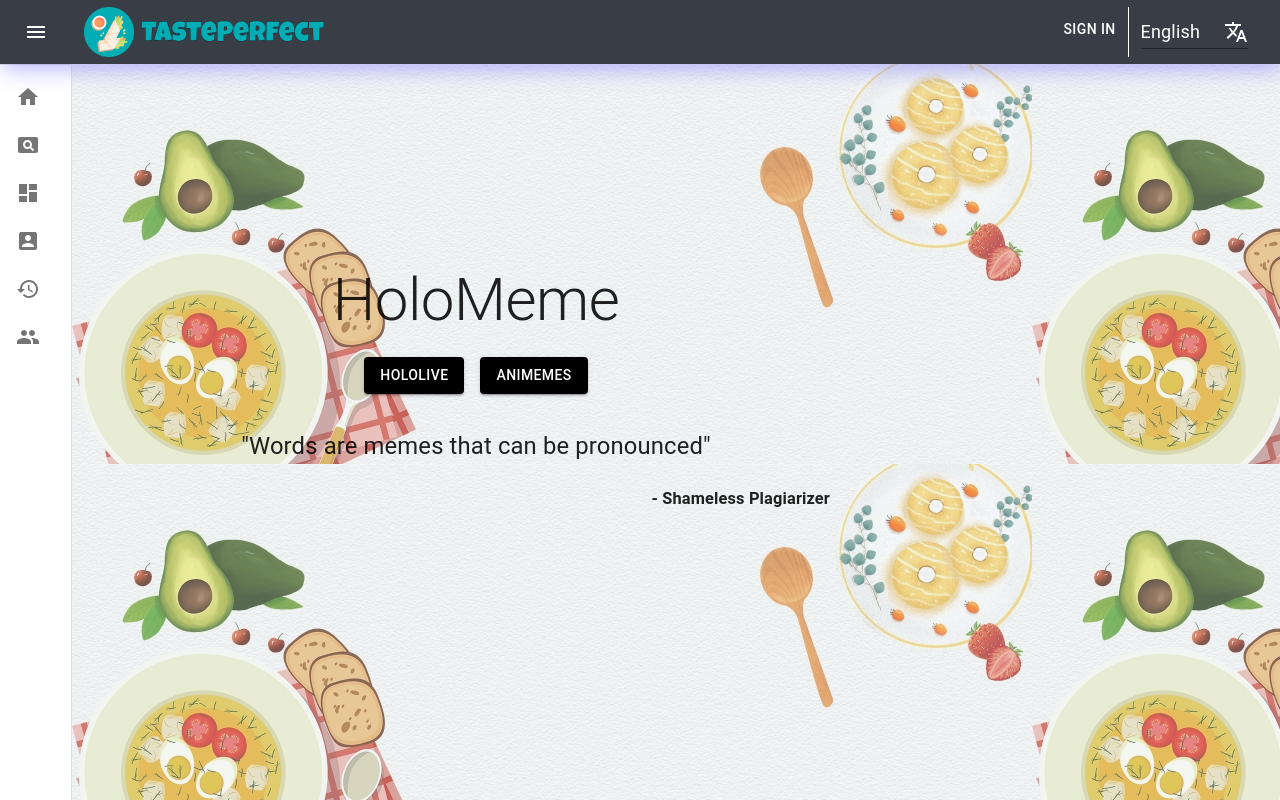
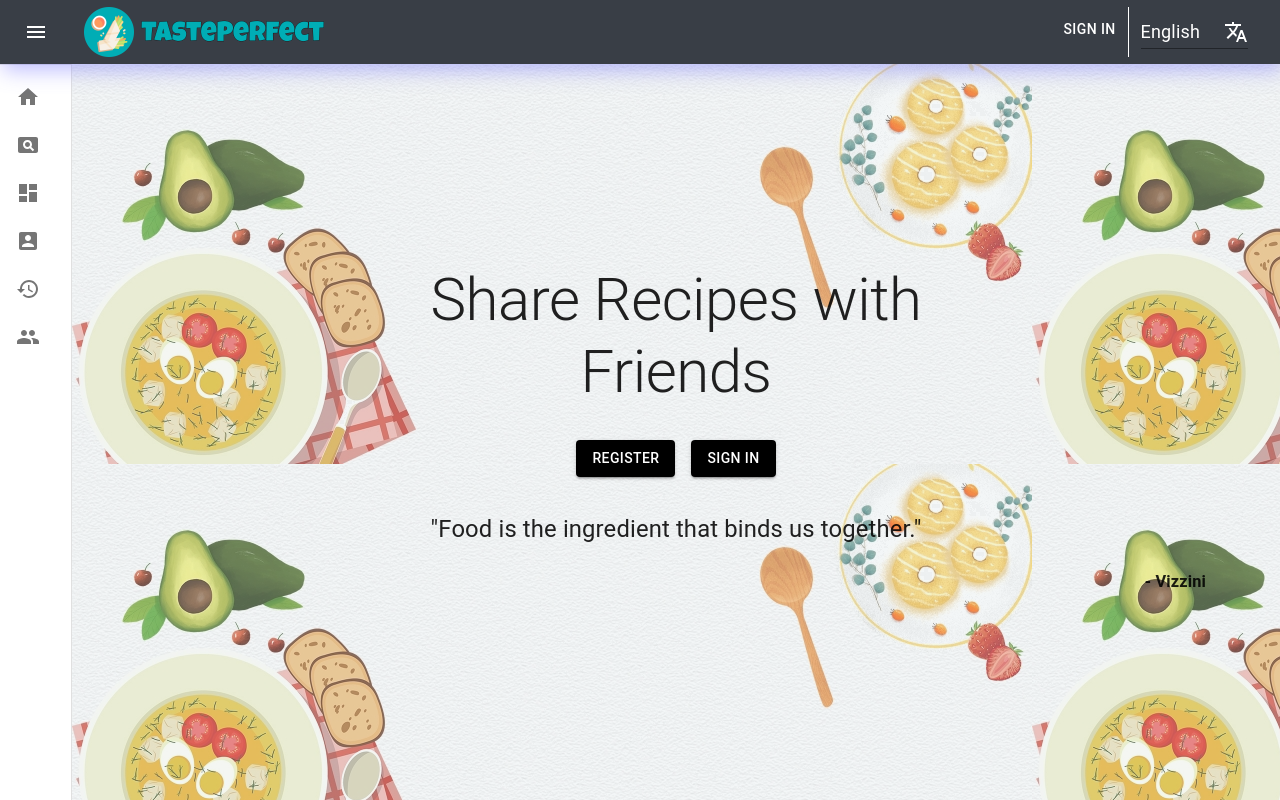
Before and after one commit to fader111/Multi-Lang-React-Template, a React (Create React App) app: page /forgotpassword in a window 1280 px wide. Built offline with nearby package versions, Linux system fonts and the light colour scheme; what i18next-xhr-backend would draw is missing.

Commit message:
Update HomePage.js

```diff
--- a/src/pages/HomePage/HomePage.js
+++ b/src/pages/HomePage/HomePage.js
@@ -37,11 +37,12 @@
 ];
 
 const useStyles = makeStyles((theme) => ({
-  landingRoot: {
-    padding: theme.spacing(25, 0, 55),
+  heroContent: {
+    padding: theme.spacing(25, 0, 60),
+    margin: theme.spacing(0, 0, 10)
   },
-  landingText: {
-    paddingRight: theme.spacing(50)
+  heroButtons: {
+    marginTop: theme.spacing(4),
   },
   primaryButton: {
     color: "white",
@@ -53,58 +54,60 @@
 }));
 
 export default function HomePage(props) {
-  const { t, id } = props;
+  const { t, id } = props
   const classes = useStyles();
   const mobile = false
 
-  const [hololiveArrowShown, setHololiveArrowShown] = useState(false);
-  const [animemeButtonShown, setAnimemeButtonShown] = useState(false);
-  const hololiveButton = hololiveArrowShown ? <>{t("home.landingHololiveButton")} <ArrowRightAltIcon /></> : <>{t("home.landingHololiveButton")}</>
-  const animemeButton = animemeButtonShown ? <>{t("home.landingAnimemeButton")} <ArrowRightAltIcon /></> : <>{t("home.landingAnimemeButton")}</>
+  const [registerArrowShown, setRegisterArrowShown] = useState(false);
+  const [signInArrowShown, setSignInArrowShown] = useState(false);
+  const registerButton = registerArrowShown ? <>Register <ArrowRightAltIcon /></> : <>Register</>
+  const signInButton = signInArrowShown ? <>Sign In <ArrowRightAltIcon /></> : <>Sign In</>
 
   return (
     <div id={id}>
-      <div className={classes.landingRoot} style={{ backgroundImage: `url(${MyBackgroundImg})` }}>
-        <div className={classes.landingText}>
+      <div className={classes.heroContent} style={{ backgroundImage: `url(${MyBackgroundImg})` }}>
+        <Container maxWidth="sm">
           <Typography component="h1" variant="h2" align="center" color="textPrimary" gutterBottom>
-            {t("home.landing")}
+            Share Recipes with Friends
           </Typography>
-          <div className={classes.landingButtons}>
+          <div className={classes.heroButtons}>
             <Grid container spacing={2} justify="center">
               <Grid item>
                 <CustomLink
                   ariaLabel="Hololive Link"
-                  to="/hololive"
+                  to="/register"
                 >
                   <Button
                     className={classes.primaryButton}
                     variant="contained"
                     color="primary"
-                    onMouseEnter={() => setHololiveArrowShown(true)}
-                    onMouseLeave={() => setHololiveArrowShown(false)}
+                    onMouseEnter={() => setRegisterArrowShown(true)}
+                    onMouseLeave={() => setRegisterArrowShown(false)}
                   >
-                    {hololiveButton}
+                    {registerButton}
                   </Button>
                 </CustomLink>
               </Grid>
               <Grid item>
                 <CustomLink
                   ariaLabel="Animemes Link"
-                  to="/animeme"
+                  to="/login"
                 >
                   <Button
                     className={classes.primaryButton}
                     variant="contained"
                     color="primary"
-                    onMouseEnter={() => setAnimemeButtonShown(true)}
-                    onMouseLeave={() => setAnimemeButtonShown(false)}
+                    onMouseEnter={() => setSignInArrowShown(true)}
+                    onMouseLeave={() => setSignInArrowShown(false)}
                   >
-                    {animemeButton}
+                    {signInButton}
                   </Button>
                 </CustomLink>
               </Grid>
             </Grid>
           </div>
+        </Container>
+        <Container>
           <h3
             align="center"
             style={{
@@ -113,19 +116,15 @@
               marginTop: mobile ? '0.5em' : '1.5em',
             }}
           >
-            {t("home.landingQuote")}
+            "Food is the ingredient that binds us together."
           </h3>
-          <h3 align="right" style={{ paddingRight: '50px' }}>- {t("home.landingQuoteAuthor")}</h3>
-        </div>
+          <h3 align="right" style={{ paddingRight: '50px' }}>- Vizzini{'   '}</h3>
+        </Container>
       </div>
-      <br />
-      <br />
       <Container>
         <Typography component="h3" variant="h3" align="center" color="textPrimary">
           {t("home.contactTitle")}
         </Typography>
-        <br />
-        <br />
         <IconLabelCardList iconLabelList={homeContactData} />
         <ContactForm
           messageTitle={t("home.messageTitle")}
```
